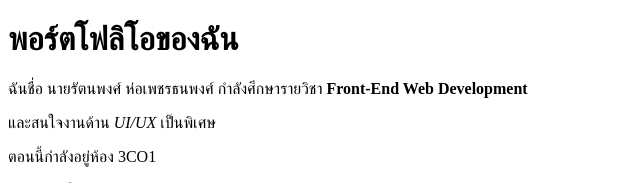
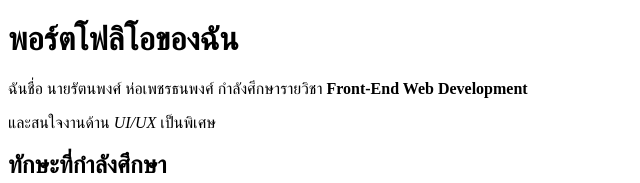
Before and after one commit to 68160165/Lab1, a plain HTML site: page index.html in a window 1280 px wide. Shown: the top 183 px of the page, without its empty margins (0-640 px from the left). Drawn offline with Linux system fonts and the light colour scheme.

Commit message:
ลบ 1 บรรทัด

```diff
--- a/index.html
+++ b/index.html
@@ -23,7 +23,6 @@
     <p>
         และสนใจงานด้าน <em>UI/UX</em> เป็นพิเศษ
     </p>
-    <p>ตอนนี้กำลังอยู่ห้อง 3CO1</p>
 
     <h2>ทักษะที่กำลังศึกษา</h2>
 
```
